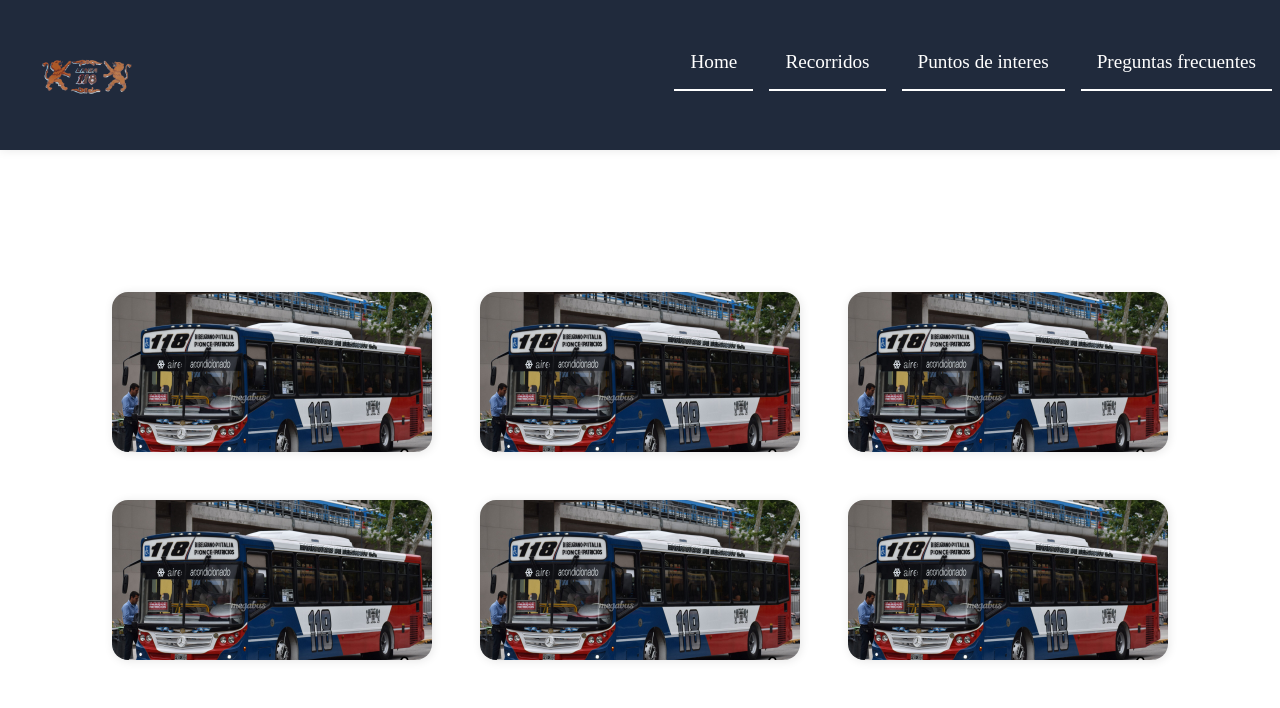
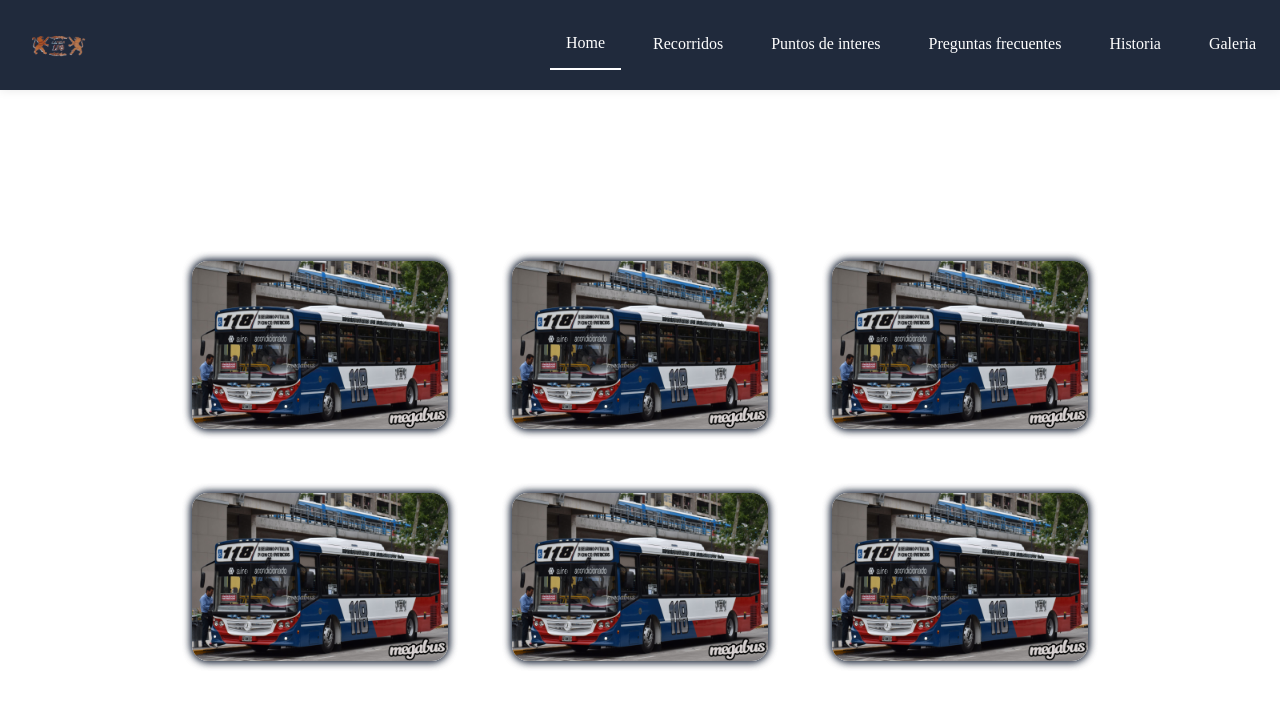
Before and after one commit to JoaquinDilernia/linea-118, a React (Vite) app: page / in a window 1280 px wide. Shown: the top 708 px of the page. Built offline with nearby package versions, Linux system fonts and the light colour scheme.

Commit message:
segundo commit

```diff
--- a/src/App.jsx
+++ b/src/App.jsx
@@ -2,6 +2,12 @@ import { Route, Routes } from 'react-router-dom'
 import './App.css'
 import NavBar from './components/NavBar/NavBar'
 import Home from './components/Home/Home'
+import Interes from './components/Interes/Interes'
+import Preguntas from './components/Preguntas/Preguntas'
+import Galeria from './components/Galeria/Galeria'
+import Historia from './components/Historia/Historia'
+import Recorridos from './components/Recorridos/Recorridos'
+
 
 
 
@@ -13,6 +19,12 @@ function App() {
 
 <Routes>
 <Route path='/' element={<Home />} />
+<Route path='/interes' element={<Interes />} />
+<Route path='/preguntas-frecuentes' element={<Preguntas />} />
+<Route path='/galeria' element={<Galeria />} />
+<Route path='/historia' element={<Historia />} />
+<Route path='/recorridos' element={<Recorridos />} />
+
 
 </Routes>
 
--- a/src/components/Galeria/Galeria.jsx
+++ b/src/components/Galeria/Galeria.jsx
@@ -0,0 +1,11 @@
+import React from 'react'
+
+const Galeria = () => {
+  return (
+    <div>
+      galeria
+    </div>
+  )
+}
+
+export default Galeria
--- a/src/components/Historia/Historia.jsx
+++ b/src/components/Historia/Historia.jsx
@@ -0,0 +1,11 @@
+import React from 'react'
+
+const Historia = () => {
+  return (
+    <div>
+      Historia
+    </div>
+  )
+}
+
+export default Historia
--- a/src/components/Home/Home.css
+++ b/src/components/Home/Home.css
@@ -1,36 +1,41 @@
 .home__contenedor {
-  display: flex;
-  flex-direction: column;
-  align-items: center;
-  justify-content: center;
-  height: calc(100vh - 180px);
+    display: flex;
+    flex-direction: column;
+    align-items: center;
+    justify-content: center;
+    height: calc(100vh - 90px);
 }
 
-.home__contenedor__card{
+.home__contenedor__card {
     display: grid;
     place-content: center;
     grid-template-columns: repeat(3, 1fr);
-    grid-gap: 3rem;
-    width: 80%;
+    grid-gap: 4rem;
+    width: 70%;
+    height: 70%;
 }
 
-.box{
+.box {
+    display: flex;
+    justify-content: center;
+    align-items: center;
     background-color: #fff;
-    border-radius:1rem;
-    width: 20rem;
-    height: 10rem;
-    box-shadow: 1px 1px 10px rgba(0,0,0,0.1);
+    border-radius: 1rem;
+    width: 100%;
+    height: 100%;
+    box-shadow: 0 0 9px var(--principal-color);
     transition: all 0.3s;
-    -webkit-border-radius:1rem;
-    -moz-border-radius:1rem;
-    -ms-border-radius:1rem;
-    -o-border-radius:1rem;
+    -webkit-border-radius: 1rem;
+    -moz-border-radius: 1rem;
+    -ms-border-radius: 1rem;
+    -o-border-radius: 1rem;
     -webkit-transition: all 0.3s;
     -moz-transition: all 0.3s;
     -ms-transition: all 0.3s;
     -o-transition: all 0.3s;
 }
-.box img{
+
+.box img {
     width: 100%;
     height: 100%;
     object-fit: cover;
@@ -41,7 +46,7 @@
     -o-border-radius: 1rem;
 }
 
-.box:hover{
+.box:hover {
     transform: scale(1.01);
     transition: all 0.3s ease;
     -webkit-transform: scale(1.01);
@@ -50,16 +55,24 @@
     -o-transform: scale(1.01);
 }
 
+@media screen and (max-width: 798px) {
+    .home__contenedor__card {
+        grid-template-columns: repeat(2, 1fr);
 
-
-@media screen and (max-width: 960px) {
-    .home__contenedor__card{
-        grid-template-columns: repeat(2, 1fr);
     }
 
-    .box{
-        width: 15rem;
-        height: 8rem;
+    .box {
+        border-radius: 0.5rem;
+        width: 11rem;
+        height: 12rem;
+    }
+
+    .box img {
+        border-radius: 0.5rem;
+        -webkit-border-radius: 0.5rem;
+        -moz-border-radius: 0.5rem;
+        -ms-border-radius: 0.5rem;
+        -o-border-radius: 0.5rem;
     }
 
 }
--- a/src/components/Home/Home.jsx
+++ b/src/components/Home/Home.jsx
@@ -8,12 +8,14 @@ const Home = () => {
   return (
     <div className='home__contenedor'>
         <div className='home__contenedor__card' >
-            <Link to='/'> <div className='box'> <img src={foto} alt='foto' className='home__contenedor__card__img' /> </div>  </Link>
-            <Link to='/'> <div className='box'> <img src={foto} alt='foto' className='home__contenedor__card__img' /> </div>  </Link>
-            <Link to='/'> <div className='box'> <img src={foto} alt='foto' className='home__contenedor__card__img' /> </div>  </Link>
-            <Link to='/'> <div className='box'> <img src={foto} alt='foto' className='home__contenedor__card__img' /> </div>  </Link>
-            <Link to='/'> <div className='box'> <img src={foto} alt='foto' className='home__contenedor__card__img' /> </div>  </Link>
-            <Link to='/'> <div className='box'> <img src={foto} alt='foto' className='home__contenedor__card__img' /> </div>  </Link>
+          <div className='box'> <Link className='box' to='/'>  <img src={foto} alt='foto' className='home__contenedor__card__img' />   </Link></div>
+          <div className='box'> <Link className='box' to='/'>  <img src={foto} alt='foto' className='home__contenedor__card__img' />   </Link></div>
+          <div className='box'> <Link className='box' to='/'>  <img src={foto} alt='foto' className='home__contenedor__card__img' />   </Link></div>
+          <div className='box'> <Link className='box' to='/'>  <img src={foto} alt='foto' className='home__contenedor__card__img' />   </Link></div>
+          <div className='box'> <Link className='box' to='/'>  <img src={foto} alt='foto' className='home__contenedor__card__img' />   </Link></div>
+          <div className='box'> <Link className='box' to='/'>  <img src={foto} alt='foto' className='home__contenedor__card__img' />   </Link></div>
+
+
 
 
 
--- a/src/components/Interes/Interes.jsx
+++ b/src/components/Interes/Interes.jsx
@@ -0,0 +1,11 @@
+import React from 'react'
+
+const Interes = () => {
+  return (
+    <div>
+      puntos de Interes
+    </div>
+  )
+}
+
+export default Interes
--- a/src/components/NavBar/NavBar.css
+++ b/src/components/NavBar/NavBar.css
@@ -22,8 +22,8 @@
 }
 
 .logo {
-  height: 150px;
-  width: 150px;
+  height: 90px;
+  width: 90px;
   margin-left: 1rem;
 }
 
@@ -56,12 +56,16 @@
 .nav-item {
   height: 80px;
   border-bottom: 2px solid transparent;
+  display: flex;
+  align-items: center;
+  justify-content: center;
+  transition: all 0.3s ease;
+
 }
 
 .nav-item:hover {
   transform: scale(1.03);
   transition: all 0.3s ease;
-
   -webkit-transform: scale(1.03);
   -moz-transform: scale(1.03);
   -ms-transform: scale(1.03);
@@ -71,7 +75,7 @@
 .nav-links {
   display: block;
   color: var(--tertiary-color);
-  font-size: 1.2rem;
+  font-size: 1rem;
   text-decoration: none;
   transition: all 0.3s ease;
   margin: 0 0.5rem;
@@ -83,7 +87,7 @@
 }
 
 .fa-bars {
-  color: var(--principal-color);
+  color: var(--tertiary-color);
 }
 
 .menu-icon {
@@ -107,7 +111,7 @@
     flex-direction: column;
     width: 100%;
     position: absolute;
-    top: 150px;
+    top: 90px;
     left: -100%;
     opacity: 1;
     transition: all 0.5s ease;
@@ -153,7 +157,7 @@
     top: 0;
     right: 0;
     transform: translate(-100%, 60%);
-    font-size: 2.5rem;
+    font-size: 2rem;
     cursor: pointer;
   }
 }
--- a/src/components/NavBar/NavBar.jsx
+++ b/src/components/NavBar/NavBar.jsx
@@ -15,7 +15,7 @@ const NavBar = (props) => {
 
     return (
         <>
-            <IconContext.Provider value={{ color: "#324b77" }}>
+            <IconContext.Provider value={{ color: "#fff" }}>
                 <nav className="navbar">
                     <div className="navbar-container container">
                         <Link
@@ -42,7 +42,7 @@ const NavBar = (props) => {
                             </li>
                             <li className="nav-item">
                                 <NavLink
-                                    to="/"
+                                    to="/recorridos"
                                     className={({ isActive }) =>
                                         "nav-links" + (isActive ? " activated" : "")
                                     }
@@ -53,7 +53,7 @@ const NavBar = (props) => {
                             </li>
                             <li className="nav-item">
                                 <NavLink
-                                    to="/"
+                                    to="/interes"
                                     className={({ isActive }) =>
                                         "nav-links" + (isActive ? " activated" : "")
                                     }
@@ -64,13 +64,36 @@ const NavBar = (props) => {
                             </li>
                             <li className="nav-item">
                                 <NavLink
-                                    to="/"
+                                    to="/preguntas-frecuentes"
                                     className={({ isActive }) =>
                                         "nav-links" + (isActive ? " activated" : "")
                                     }
                                     onClick={closeMobileMenu}
                                 >
                                     Preguntas frecuentes
+                                </NavLink>
+                            </li>
+                            <li className="nav-item">
+                                <NavLink
+                                    to="/historia"
+                                    className={({ isActive }) =>
+                                        "nav-links" + (isActive ? " activated" : "")
+                                    }
+                                    onClick={closeMobileMenu}
+                                >
+                                    Historia
+                                </NavLink>
+                            </li>
+
+                            <li className="nav-item">
+                                <NavLink
+                                    to="/galeria"
+                                    className={({ isActive }) =>
+                                        "nav-links" + (isActive ? " activated" : "")
+                                    }
+                                    onClick={closeMobileMenu}
+                                >
+                                    Galeria
                                 </NavLink>
                             </li>
 
--- a/src/components/Preguntas/Preguntas.jsx
+++ b/src/components/Preguntas/Preguntas.jsx
@@ -0,0 +1,11 @@
+import React from 'react'
+
+const Preguntas = () => {
+  return (
+    <div>
+      preguntas frecuentes
+    </div>
+  )
+}
+
+export default Preguntas
--- a/src/components/Recorridos/Recorridos.jsx
+++ b/src/components/Recorridos/Recorridos.jsx
@@ -0,0 +1,11 @@
+import React from 'react'
+
+const Recorridos = () => {
+  return (
+    <div>
+      recorridos
+    </div>
+  )
+}
+
+export default Recorridos
```
